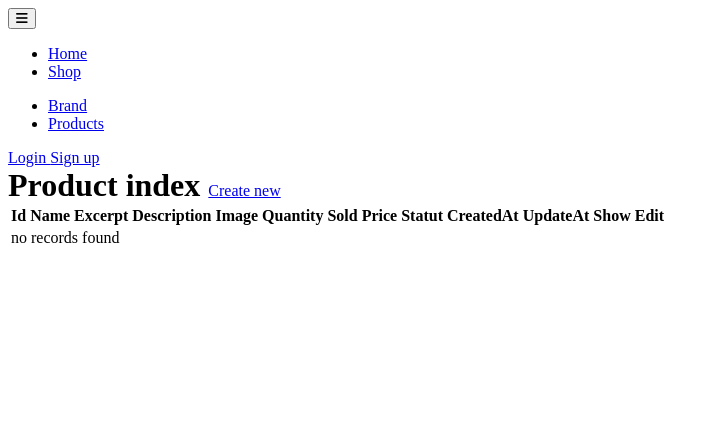
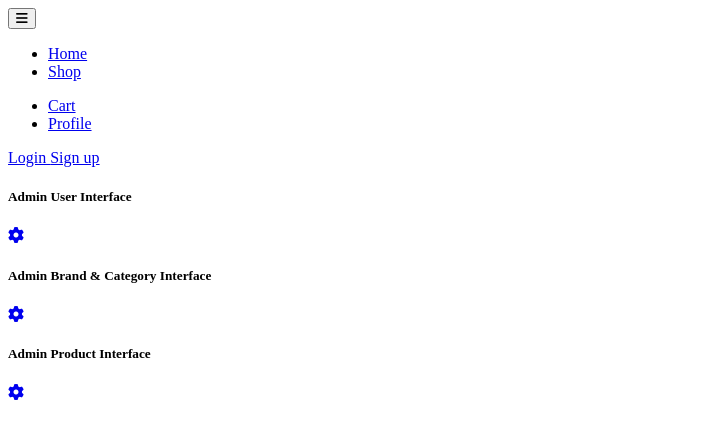
Before and after one commit to Tommm77/symfony-ecommerce-tp, a Symfony app: template templates/content/product/index.html.twig in a window 1280 px wide. Shown: the top 439 px of the page, without its empty margins (0-719 px from the left). Run offline with Twig, Linux system fonts and the light colour scheme; the template is opened without the code that fills it, so the values that code supplies are empty; some libraries are stand-ins or nearby versions.

Commit message:
📦 NEW: Admin Interface and Cart Interface

```diff
--- a/composer.json
+++ b/composer.json
@@ -15,6 +15,7 @@
         "phpdocumentor/reflection-docblock": "^5.3",
         "phpstan/phpdoc-parser": "^1.15",
         "sensio/framework-extra-bundle": "^6.1",
+        "stripe/stripe-php": "^10.1",
         "symfony/asset": "6.1.*",
         "symfony/console": "6.1.*",
         "symfony/doctrine-messenger": "6.1.*",
--- a/templates/base.html.twig
+++ b/templates/base.html.twig
@@ -41,18 +41,30 @@
       <div class="d-flex align-items-center">
 <ul class="navbar-nav me-auto mb-2 mb-lg-0">
         <li class="nav-item">
-          <a class="nav-link" href="/brand">Brand</a>
+          <a class="nav-link" href="{{ path('app_product_cart', {'id': app.user.id}) }}">Cart</a>
         </li>
-                <li class="nav-item">
-          <a class="nav-link" href="/products">Products</a>
+      {% if is_granted('ROLE_ADMIN') %}
+        <li class="nav-item">
+          <a class="nav-link" href="/admin">Admin</a>
+        </li>
+      {% endif %}
+      <li class="nav-item">
+          <a class="nav-link" href="/profile">Profile</a>
         </li>
       </ul>
-        <a type="button" class="btn btn-link px-3 me-2" href="/login">
+      {% if app.user %}
+        <a type="button" class="btn btn-link px-3 me-2" href="/logout">
+          Logout
+        </a>
+      {% else %}
+
+                <a type="button" class="btn btn-link px-3 me-2" href="/login">
           Login
         </a>
         <a type="button" class="btn btn-primary me-3" href="/register">
           Sign up
         </a>
+      {% endif %}
       </div>
     </div>
     <!-- Collapsible wrapper -->
--- a/templates/brand/index.html.twig
+++ b/templates/brand/index.html.twig
@@ -6,6 +6,7 @@
     <h1 style="display:inline">Brand & Category Modification</h1>
     <a class="btn btn-success" href="{{ path('app_brand_new') }}">Create new Brand</a>
     <a class="btn btn-success" href="{{ path('app_brand_new') }}">Create new Category</a>
+        <a class="btn btn-danger" href="/admin">Return Admin</a>
     <br>
     {% for brand in brands %}
     <div class="card-row">
--- a/templates/content/product/index.html.twig
+++ b/templates/content/product/index.html.twig
@@ -3,7 +3,27 @@
 {% block title %}Product index{% endblock %}
 
 {% block body %}
-    <h1 style="display:inline">Product index </h1>
+<div class="card-group">
+<div class="card text-center" style="width: 18rem;">
+  <div class="card-body">
+    <h5 class="card-title">Admin User Interface</h5>
+    <a href="#" class="btn btn-primary"><i class="fa fa-gear" aria-hidden="true"></i></a>
+  </div>
+</div>
+<div class="card text-center" style="width: 18rem;">
+  <div class="card-body">
+    <h5 class="card-title">Admin Brand & Category Interface</h5>
+    <a href="{{ path('app_brand_index') }}" class="btn btn-primary"><i class="fa fa-gear" aria-hidden="true"></i></a>
+  </div>
+</div>
+<div class="card text-center" style="width: 18rem;">
+  <div class="card-body">
+    <h5 class="card-title">Admin Product Interface</h5>
+    <a href="{{ path('app_products') }}" class="btn btn-primary"><i class="fa fa-gear" aria-hidden="true"></i></a>
+  </div>
+</div>
+</div>
+    {# <h1 style="display:inline">Product Modification</h1>
     <a class="btn btn-success" href="{{ path('app_product_create') }}">Create new</a>
 
     <table class="table">
@@ -40,7 +60,6 @@
                 <td>{{ product.updateAt ? product.updateAt|date('Y-m-d H:i:s') : '' }}</td>
                 <td><a class="btn btn-info btn-sm" href="{{ path('app_product_read', {'id': product.id}) }}">Show</a></td>
                 <td><a class="btn btn-warning btn-sm" href="{{ path('app_product_update', {'id': product.id}) }}">Edit</a></td>
-
             </tr>
         {% else %}
             <tr>
@@ -49,4 +68,38 @@
         {% endfor %}
         </tbody>
     </table>
+     <h1 style="display:inline">Brand & Category Modification</h1>
+    <a class="btn btn-success" href="{{ path('app_brand_new') }}">Create new Brand</a>
+    <a class="btn btn-success" href="{{ path('app_brand_new') }}">Create new Category</a>
+    <br>
+    {% for brand in brands %}
+    <div class="card-row">
+        <div class="card" style"flex-direction: row">
+            <div class="card text-center" style="width: 18rem;">
+                <div class="card-body">
+                    <h5 class="card-title">{{ brand.id }}</h5>
+                    <p class="card-text">{{ brand.name }}</p>
+                    <a class="btn btn-danger btn-sm">{{ include('brand/_delete_form.html.twig') }}</a>
+                    <a class="btn btn-warning btn-lg" href="{{ path('app_brand_edit', {'id': brand.id}) }}">Edit  </a>
+                </div>
+            </div>
+    {% endfor %}
+    {% for category in categories %}
+            <div class="card text-center" style="width: 18rem;">
+                <div class="card-body">
+                    <h5 class="card-title">{{ category.id }}</h5>
+                    <p class="card-text">{{ category.name }}</p>
+                    <a class="btn btn-danger btn-sm">{{ include('category/_delete_form.html.twig') }}</a>
+                    <a class="btn btn-warning btn-lg" href="{{ path('app_category_edit', {'id': category.id}) }}">Edit  </a>
+                </div>
+            </div>
+        </div>
+    </div>
+        {% else %}
+            <tr>
+                <td colspan="3">no records found</td>
+            </tr>
+        {% endfor %} #}
+
+
 {% endblock %}
--- a/templates/content/product/show.html.twig
+++ b/templates/content/product/show.html.twig
@@ -46,7 +46,7 @@
           <th>Author</th>
         </tr>
         <tr>
-          <td>{{ product.author }}</td>
+          <td>{{ product.seller.firstname }} {{ product.seller.lastname }}</td>
         </tr>
       </table>
     </div>
```
Also changed, not shown: src/Controller/ActionController.php (+18 -34 lines), src/Controller/ContentController.php (+30 -2 lines), templates/content/cart.html.twig (added, +32 -0 lines), templates/content/product/adminproduct.html.twig (added, +52 -0 lines), 1 other file.
